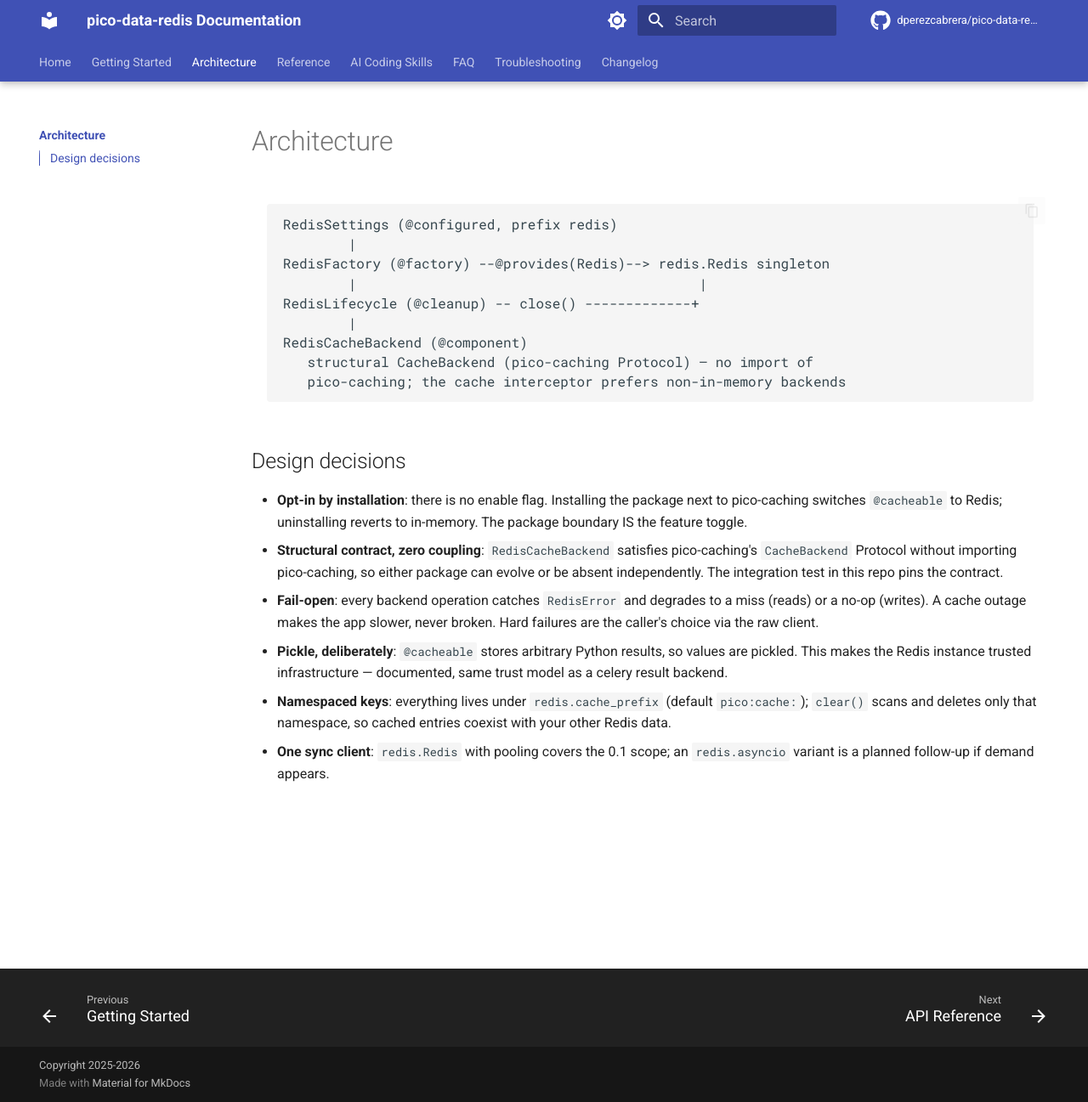
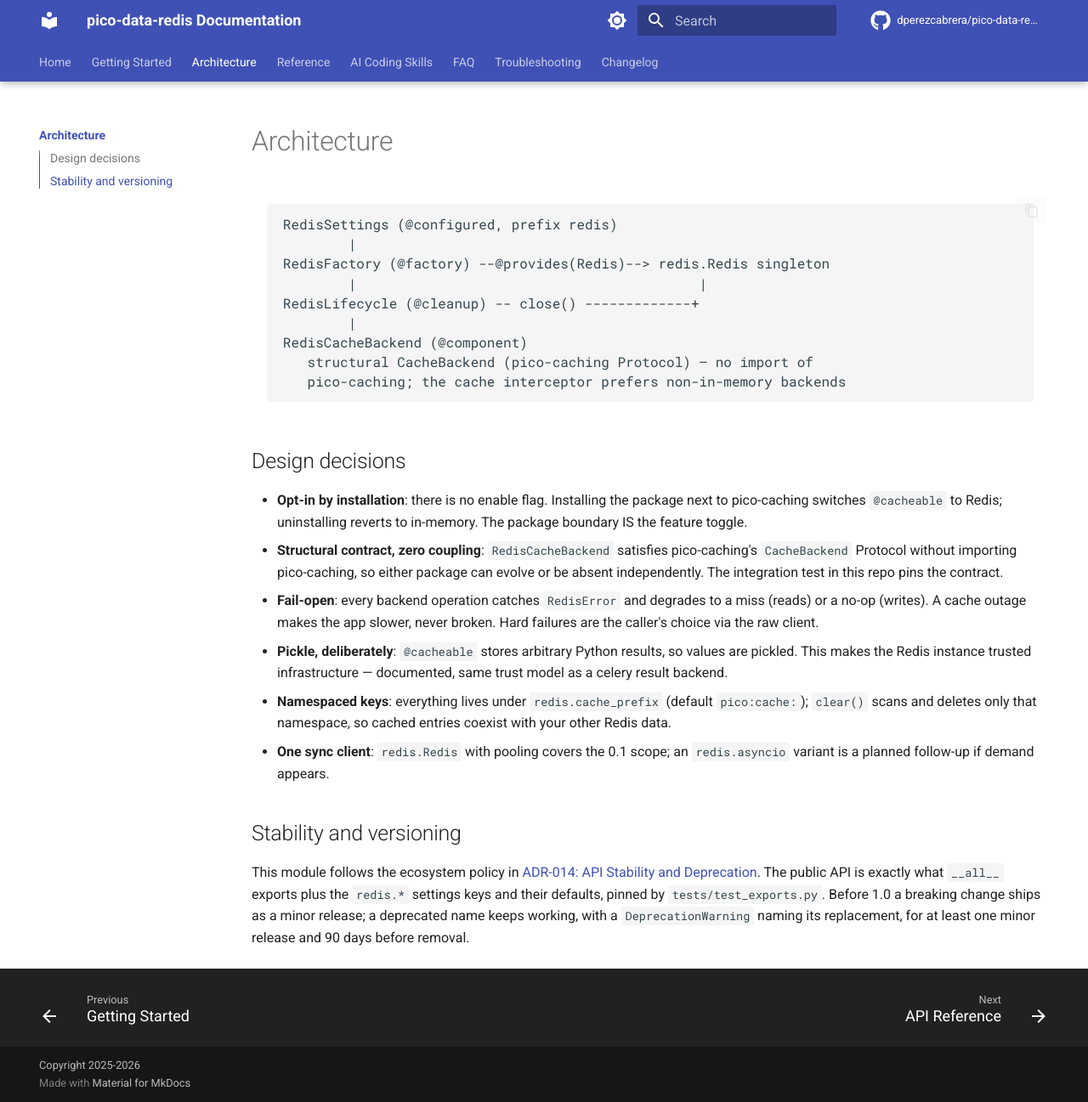
Before and after one commit to dperezcabrera/pico-data-redis, an MkDocs documentation site: the page built from docs/architecture.md, in a window 1280 px wide and 1297 px high. Shown: the whole window at 85% size. Built offline with MkDocs 1.6.1 and Material for MkDocs 9.7.7, drawn with Linux system fonts in a browser that asks for light colours; comment, search, counter and statistics services are not loaded.

Commit message:
Link the ADR-014 stability and deprecation policy from the architecture docs

```diff
--- a/docs/architecture.md
+++ b/docs/architecture.md
@@ -32,3 +32,7 @@
   so cached entries coexist with your other Redis data.
 - **One sync client**: `redis.Redis` with pooling covers the 0.1 scope; an
   `redis.asyncio` variant is a planned follow-up if demand appears.
+
+## Stability and versioning
+
+This module follows the ecosystem policy in [ADR-014: API Stability and Deprecation](https://github.com/dperezcabrera/pico-ioc/blob/main/docs/adr/adr-0014-api-stability-and-deprecation.md). The public API is exactly what `__all__` exports plus the `redis.*` settings keys and their defaults, pinned by `tests/test_exports.py`. Before 1.0 a breaking change ships as a minor release; a deprecated name keeps working, with a `DeprecationWarning` naming its replacement, for at least one minor release and 90 days before removal.
```
